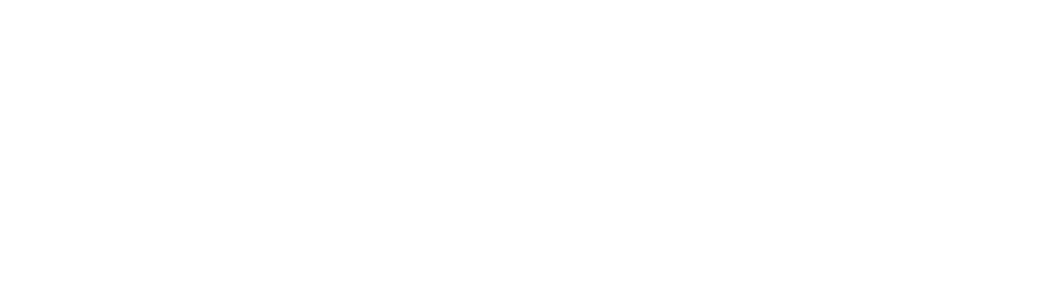
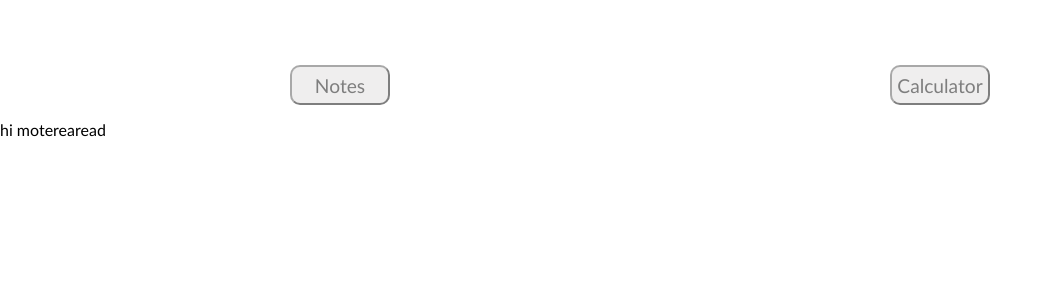
Before and after one commit to Ashraf-Sharaf/Multi_app, a React (Create React App) app: page /notes in a window 1280 px wide. Shown: the top 300 px of the page, without its empty margins (0-1052 px from the left). Built offline with nearby package versions, Linux system fonts and the light colour scheme.

Commit message:
initializing the notes pages

```diff
--- /dev/null
+++ b/src/pages/notes/noteCard.jsx
@@ -0,0 +1,8 @@
+const NoteCard = ()=> {
+return(
+    <div>hi moterearead</div>
+
+);
+}
+
+export default NoteCard;
--- a/src/pages/notes/notes.jsx
+++ b/src/pages/notes/notes.jsx
@@ -1,10 +1,35 @@
 import React from "react";
 import "./notes.css";
 import { useNavigate } from "react-router-dom";
+import noteCarc from "./noteCard";
+import NoteCard from "./noteCard";
 
 const Notes = () => {
   const navigate = useNavigate();
 
-  return <div className=""></div>;
+  return (
+    <div className="">
+      <div className="buttons flex center ">
+        <button
+          className="button"
+          onClick={() => {
+            navigate("../notes");
+          }}
+        >
+          Notes
+        </button>
+
+        <button
+          className="button"
+          onClick={() => {
+            navigate("../calculator");
+          }}
+        >
+          Calculator
+        </button>
+      </div>
+      <NoteCard />
+    </div>
+  );
 };
 export default Notes;
```
